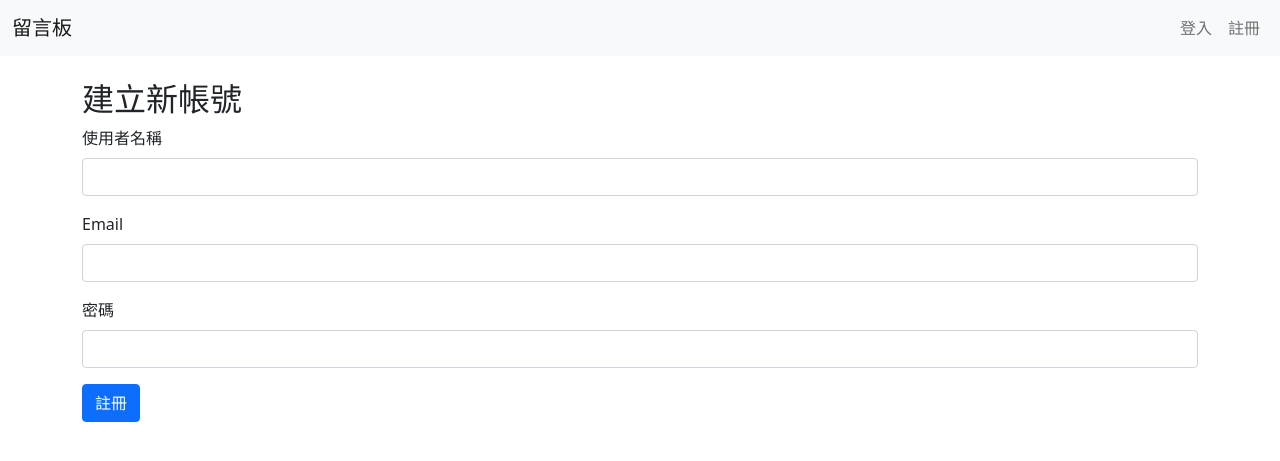
After one commit to MocuAcqu/1141DB, a Flask app: page /register in a window 1280 px wide. The commit adds this page. Shown: the top 461 px of the page. Run offline with Flask 3, Linux system fonts and the light colour scheme; some libraries are stand-ins or nearby versions.

Commit message:
第二次上課
- 加入使用者登入/註冊介面
- 將完整虛擬環境放入

```diff
--- a/ex.1/app.py
+++ b/ex.1/app.py
@@ -1,10 +1,11 @@
-from flask import Flask, render_template, request, redirect, url_for
+from flask import Flask, render_template, request, redirect, url_for, flash, session
 from flask_mysqldb import MySQL
+from werkzeug.security import generate_password_hash, check_password_hash
 
 app = Flask(__name__)
-
 # --- MySQL 設定 ---
 # 請根據你的 MySQL 設定修改以下資訊
+app.config['SECRET_KEY'] = 'a_really_long_and_random_string_for_security_!@#$%'
 app.config['MYSQL_HOST'] = 'localhost'         # MySQL 伺服器主機
 app.config['MYSQL_USER'] = 'root'              # MySQL 使用者名稱
 app.config['MYSQL_PASSWORD'] = '#Vul3wu0g3' # 你的 MySQL 密碼
@@ -19,39 +20,101 @@ mysql = MySQL(app)
 # 主頁路由，同時處理顯示留言 (GET) 和新增留言 (POST)
 @app.route('/', methods=['GET', 'POST'])
 def index():
-    # 如果是 POST 請求，表示使用者提交了表單
+    # 檢查使用者是否登入
+    if 'user_id' not in session:
+        flash('請先登入才能查看或發表留言', 'warning')
+        return redirect(url_for('login'))
+
     if request.method == 'POST':
-        # 從表單中獲取資料
-        userDetails = request.form
-        username = userDetails['username']
-        content = userDetails['content']
+        content = request.form['content']
+        user_id = session['user_id'] # 從 session 獲取當前登入的使用者 ID
 
-        # 建立一個 cursor 物件來執行 SQL 指令
-        cur = mysql.connection.cursor()
+        if not content:
+            flash('留言內容不可為空！', 'danger')
+        else:
+            cur = mysql.connection.cursor()
+            cur.execute("INSERT INTO messages(content, user_id) VALUES(%s, %s)", (content, user_id))
+            mysql.connection.commit()
+            cur.close()
+            flash('留言成功！', 'success')
 
-        # 執行 INSERT 指令將新留言存入資料庫
-        # 注意：使用 %s 作為佔位符可以防止 SQL Injection 攻擊
-        cur.execute("INSERT INTO messages(username, content) VALUES(%s, %s)", (username, content))
-
-        # 提交變更到資料庫
-        mysql.connection.commit()
-
-        # 關閉 cursor
-        cur.close()
-
-        # 完成後重新導向回主頁，這樣可以避免重新整理時重複提交表單
         return redirect(url_for('index'))
 
-    # 如果是 GET 請求，就從資料庫讀取所有留言並顯示
+    # 使用 JOIN 查詢來獲取留言和對應的使用者名稱
     cur = mysql.connection.cursor()
-    # 執行 SELECT 指令來抓取所有留言，並依照 id 降序排列 (最新的在最上面)
-    cur.execute("SELECT * FROM messages ORDER BY id DESC")
+    cur.execute("""
+        SELECT m.content, m.created_at, u.username
+        FROM messages AS m
+        JOIN users AS u ON m.user_id = u.id
+        ORDER BY m.created_at DESC
+    """)
     messages = cur.fetchall()
     cur.close()
 
-    # 將留言資料傳遞給 index.html 模板並渲染頁面
     return render_template('index.html', messages=messages)
 
-# 啟動伺服器
+# 註冊頁面
+@app.route('/register', methods=['GET', 'POST'])
+def register():
+    if request.method == 'POST':
+        username = request.form['username']
+        email = request.form['email']
+        password = request.form['password']
+
+        # 將密碼進行雜湊處理，絕不儲存明文密碼！
+        hashed_password = generate_password_hash(password)
+
+        cur = mysql.connection.cursor()
+        # 檢查使用者名稱或 email 是否已存在
+        cur.execute("SELECT * FROM users WHERE username = %s OR email = %s", (username, email))
+        user = cur.fetchone()
+
+        if user:
+            flash('使用者名稱或 Email 已被註冊！', 'danger')
+        else:
+            cur.execute("INSERT INTO users(username, email, password) VALUES(%s, %s, %s)",
+                        (username, email, hashed_password))
+            mysql.connection.commit()
+            flash('註冊成功！請登入。', 'success')
+            return redirect(url_for('login'))
+
+        cur.close()
+
+    return render_template('register.html')
+
+# 登入頁面
+@app.route('/login', methods=['GET', 'POST'])
+def login():
+    if request.method == 'POST':
+        username = request.form['username']
+        password = request.form['password']
+
+        cur = mysql.connection.cursor()
+        cur.execute("SELECT * FROM users WHERE username = %s", (username,))
+        user = cur.fetchone()
+        cur.close()
+
+        if user and check_password_hash(user['password'], password):
+            # 登入成功，將使用者資訊存入 session
+            session['loggedin'] = True
+            session['user_id'] = user['id']
+            session['username'] = user['username']
+            flash('登入成功！', 'success')
+            return redirect(url_for('index'))
+        else:
+            flash('使用者名稱或密碼錯誤！', 'danger')
+
+    return render_template('login.html')
+
+# 登出
+@app.route('/logout')
+def logout():
+    # 清除 session 中的使用者資訊
+    session.pop('loggedin', None)
+    session.pop('user_id', None)
+    session.pop('username', None)
+    flash('你已成功登出。', 'info')
+    return redirect(url_for('login'))
+
 if __name__ == '__main__':
     app.run(debug=True)
--- /dev/null
+++ b/ex.1/templates/layout.html
@@ -0,0 +1,37 @@
+<!DOCTYPE html>
+<html lang="zh-Hant">
+<head>
+    <meta charset="UTF-8">
+    <title>{% block title %}{% endblock %} - Flask 留言板</title>
+    <link rel="stylesheet" href="https://cdn.jsdelivr.net/npm/bootstrap@5.1.3/dist/css/bootstrap.min.css">
+</head>
+<body>
+    <nav class="navbar navbar-expand-lg navbar-light bg-light">
+        <div class="container-fluid">
+            <a class="navbar-brand" href="{{ url_for('index') }}">留言板</a>
+            <div class="collapse navbar-collapse">
+                <ul class="navbar-nav ms-auto">
+                    {% if session.loggedin %}
+                        <li class="nav-item"><a class="nav-link">你好, {{ session.username }}</a></li>
+                        <li class="nav-item"><a class="nav-link" href="{{ url_for('logout') }}">登出</a></li>
+                    {% else %}
+                        <li class="nav-item"><a class="nav-link" href="{{ url_for('login') }}">登入</a></li>
+                        <li class="nav-item"><a class="nav-link" href="{{ url_for('register') }}">註冊</a></li>
+                    {% endif %}
+                </ul>
+            </div>
+        </div>
+    </nav>
+
+    <div class="container mt-4">
+        {% with messages = get_flashed_messages(with_categories=true) %}
+            {% if messages %}
+                {% for category, message in messages %}
+                    <div class="alert alert-{{ category }}">{{ message }}</div>
+                {% endfor %}
+            {% endif %}
+        {% endwith %}
+        {% block content %}{% endblock %}
+    </div>
+</body>
+</html>
--- /dev/null
+++ b/ex.1/templates/register.html
@@ -0,0 +1,21 @@
+{% extends 'layout.html' %}
+{% block title %}註冊{% endblock %}
+
+{% block content %}
+    <h2>建立新帳號</h2>
+    <form method="post">
+        <div class="mb-3">
+            <label for="username" class="form-label">使用者名稱</label>
+            <input type="text" class="form-control" name="username" required>
+        </div>
+        <div class="mb-3">
+            <label for="email" class="form-label">Email</label>
+            <input type="email" class="form-control" name="email" required>
+        </div>
+        <div class="mb-3">
+            <label for="password" class="form-label">密碼</label>
+            <input type="password" class="form-control" name="password" required>
+        </div>
+        <button type="submit" class="btn btn-primary">註冊</button>
+    </form>
+{% endblock %}
```
Also changed, not shown: ex.1/templates/index.html (+9 -33 lines), ex.1/templates/login.html (added, +18 -0 lines).
